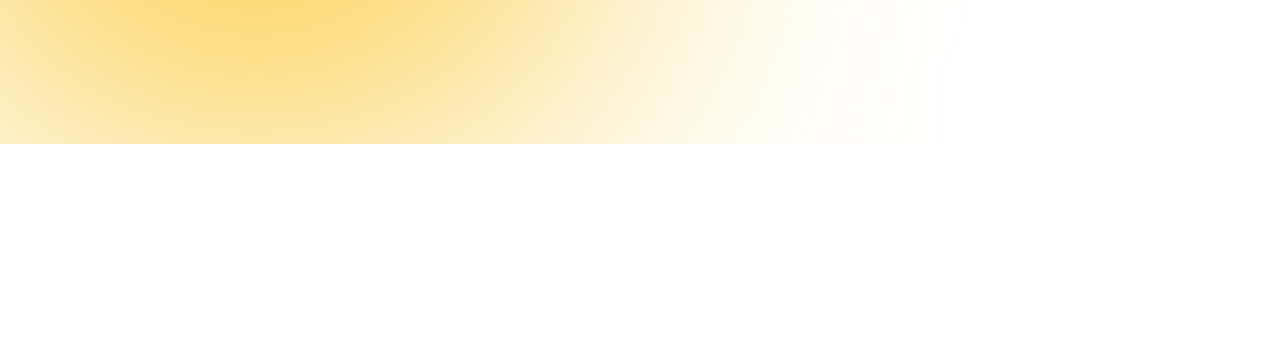
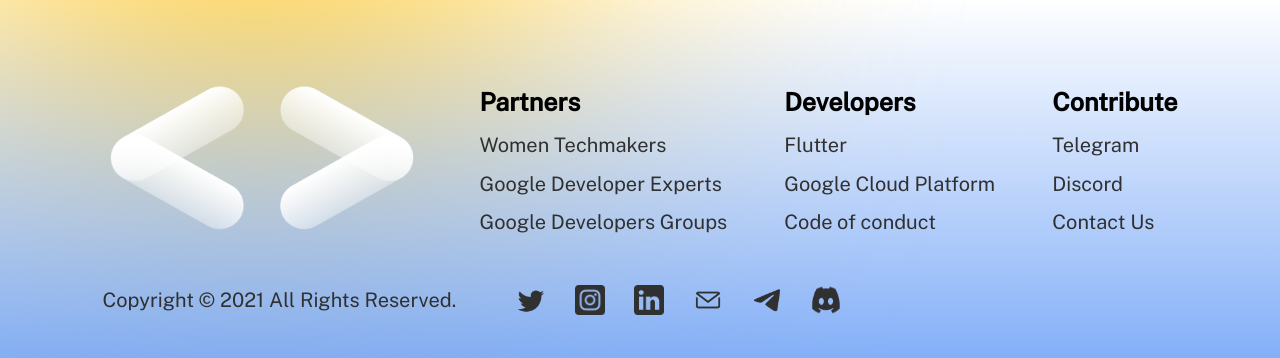
Before and after one commit to GDSC-MIT-ADT/GDSC-MITADT, a plain HTML site: page index.html in a window 1280 px wide. Shown: the part 848-1206 px from the top of the page. Before the commit the page ends 992 px from the top, so only its background shows below. Drawn offline with nearby package versions, Linux system fonts and the light colour scheme.

Commit message:
footer added

```diff
--- a/app.css
+++ b/app.css
@@ -165,6 +165,76 @@ header {
 }
 
 
+.footer {
+    position:sticky;
+    bottom:0;
+    padding-top: 80px;
+    padding-inline: 8vw;
+    background: linear-gradient(180deg, transparent 0%, rgba(66, 133, 244, 0.65) 100%);
+}
+
+.first-section{
+    display:flex;
+    justify-content: space-between;
+}
+
+.first-section img {
+    width: 20rem;
+    height: 10rem;
+}
+
+.first-section h4 {
+    color: #000;
+    font-family: Public Sans;
+    font-size: 25px;
+    font-weight: 800;
+    line-height: 192%;
+}
+
+.first-section ul li a{
+    list-style: none;
+    color: #303030;
+    text-decoration: none;
+    font-family: Public Sans;
+    font-size: 20px;
+    font-weight: 400;
+    line-height: 192%;
+}
+
+.first-section ul li a:hover{
+    text-decoration: underline;
+    color: blue;
+}
+
+.second-section p {
+    color: #303030;
+    font-family: Public Sans;
+    font-size: 20px;
+    font-weight: 400;
+}
+
+.second-section{
+    display: flex;
+    align-items: center;
+    justify-content: start;
+    gap:3rem;
+    margin-block: 2rem;
+}
+.second-section>div{
+    display: flex;
+    gap: 6px;
+}
+.second-section img{
+    width:30px;
+    height: 30px;
+    margin: 0.9vw;
+    transition: all .3s ease-in-out;
+}
+.second-section img:hover{
+    cursor: pointer;
+    transform:scale(0.8);
+}
+
 @media only screen and (max-width: 450px) {
 
     body {
--- a/index.html
+++ b/index.html
@@ -43,6 +43,50 @@
       </div>
     </div>
 
+    <!-- Footer -->
+    <div class="footer">
+      <div class="first-section">
+        <img src="images/footerlogo.png" alt="">
+        <div>
+          <h4>Partners</h4>
+          <ul>
+            <li><a href="#">Women Techmakers</a></li>
+            <li><a href="#">Google Developer Experts</a></li>
+            <li><a href="#">Google Developers Groups</a></li>
+          </ul>
+        </div>
+        <div>
+          <h4>Developers</h4>
+          <ul>
+            <li><a href="#">Flutter</a></li>
+            <li><a href="#">Google Cloud Platform</a></li>
+            <li><a href="#">Code of conduct</a></li>
+          </ul>
+        </div>
+
+        <div>
+          <h4>Contribute</h4>
+          <ul>
+            <li><a href="#">Telegram</a></li>
+            <li><a href="#">Discord</a></li>
+            <li><a href="#">Contact Us</a></li>
+          </ul>
+        </div>
+      </div>
+
+      <div class="second-section">
+        <p>Copyright © 2021 All Rights Reserved.</p>
+        <div>
+        <img src="images/twitter.png" alt="">
+        <img src="images/instagram.png" alt="">
+        <img src="images/linkedin.png" alt="">
+        <img src="images/gmail.png" alt="" >
+        <img src="images/telegram.png" alt="">
+        <img src="images/discord.png" alt="">
+      </div>
+      </div>
+    </div>
+
     <!-- JavaScript -->
     <script>
       let navBar = document.querySelector(".nav-second")
```
Also changed, not shown: images/discord.png (added), images/footerlogo.png (added), images/gmail.png (added), images/instagram.png (added), images/linkedin.png (added), images/telegram.png (added), images/twitter.png (added).
